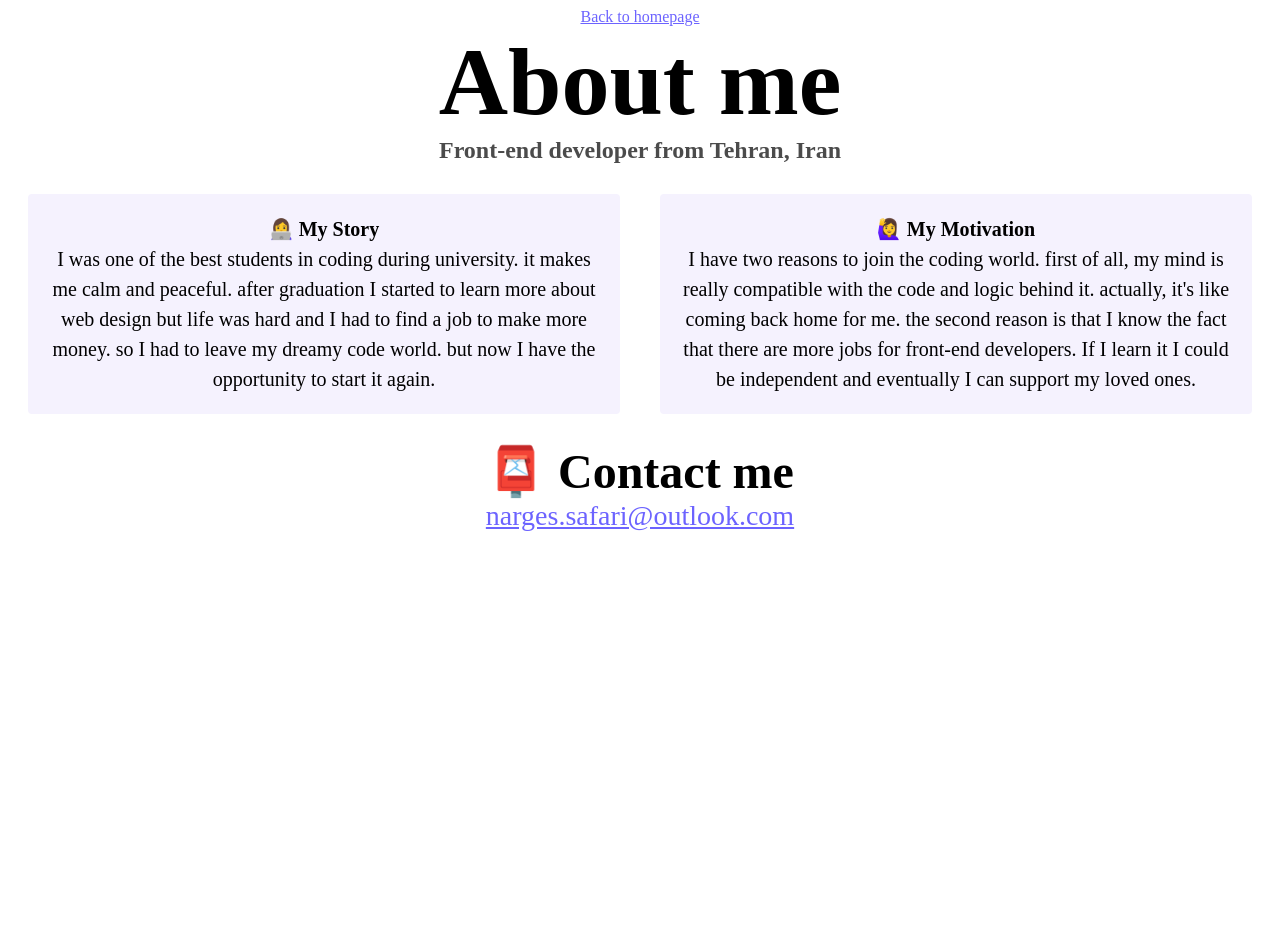
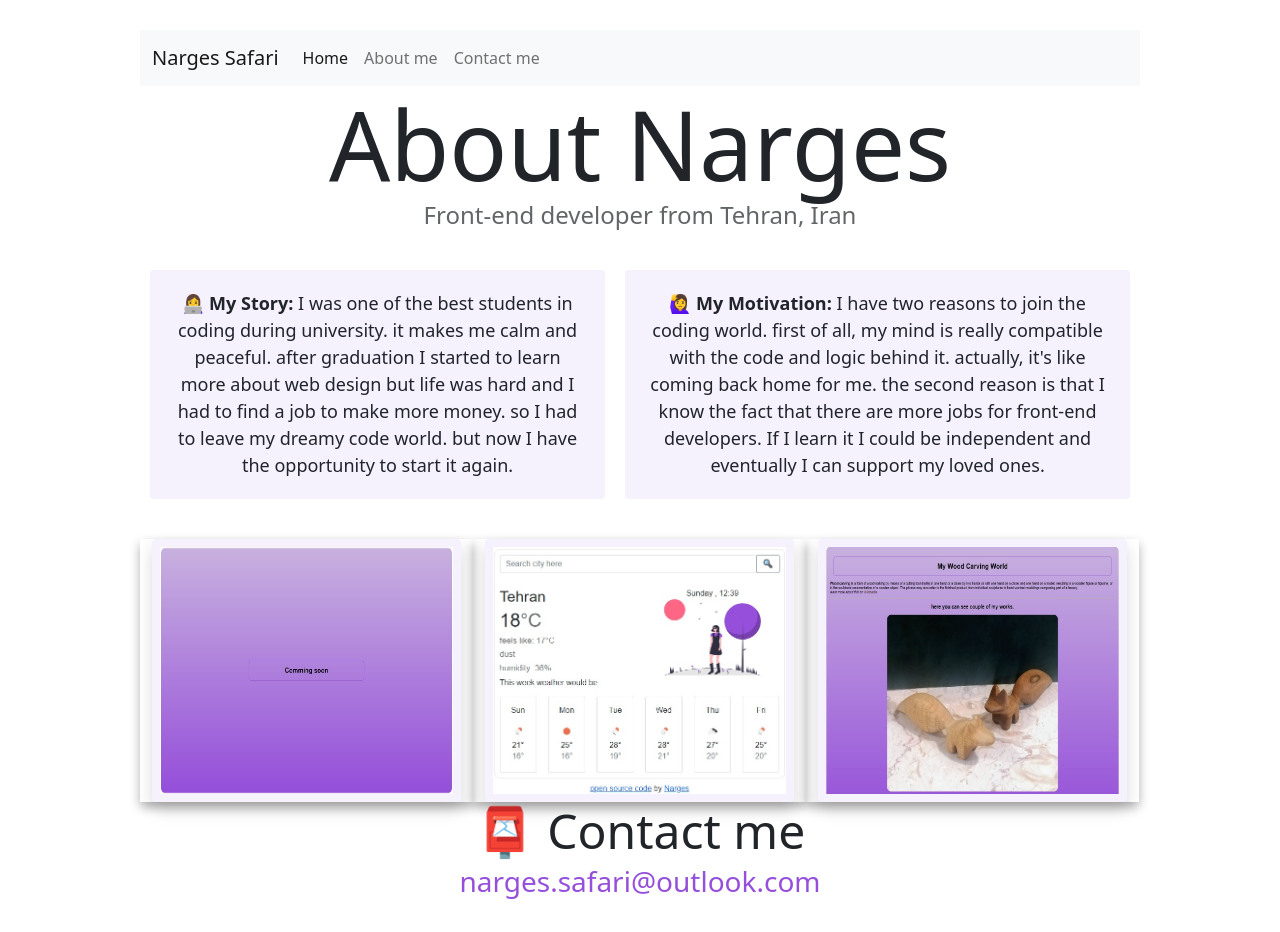
Before and after one commit to nargesazad/static-website, a plain HTML site: page aboutme.html in a window 1280 px wide. Before the commit the page ends 800 px from the top, so only its background shows below. Drawn offline with nearby package versions, Linux system fonts and the light colour scheme.

Commit message:
complete change in structure
add css

```diff
--- a/aboutme.html
+++ b/aboutme.html
@@ -4,84 +4,102 @@
     <meta charset="UTF-8" />
     <meta http-equiv="X-UA-Compatible" content="IE=edge" />
     <meta name="viewport" content="width=device-width, initial-scale=1.0" />
+    <link rel="stylesheet" href="style.css" />
+    <link
+      href="https://cdn.jsdelivr.net/npm/bootstrap@5.1.3/dist/css/bootstrap.min.css"
+      rel="stylesheet"
+      integrity="sha384-1BmE4kWBq78iYhFldvKuhfTAU6auU8tT94WrHftjDbrCEXSU1oBoqyl2QvZ6jIW3"
+      crossorigin="anonymous"
+    />
+    <script
+      src="https://cdn.jsdelivr.net/npm/bootstrap@5.1.3/dist/js/bootstrap.bundle.min.js"
+      integrity="sha384-ka7Sk0Gln4gmtz2MlQnikT1wXgYsOg+OMhuP+IlRH9sENBO0LRn5q+8nbTov4+1p"
+      crossorigin="anonymous"
+    ></script>
+    <link rel="stylesheet" href="/src/style.css" />
     <title>About Narges</title>
-    <style>
-      :root {
-        --primary-color: #6c63ff;
-        --secondary-color: #f5f2fe;
-        --box-shadow: 0 5px 10px rgba(0, 0, 0, 0.3);
-      }
-      body {
-        text-align: center;
-      }
-      a {
-        color: var(--primary-color);
-      }
-      h1,
-      h2,
-      h3 {
-        text-align: center;
-        margin: 0;
-      }
-
-      h1 {
-        font-size: 96px;
-      }
-
-      h2 {
-        font-size: 48px;
-      }
-
-      h3 {
-        font-size: 24px;
-        opacity: 0.7;
-      }
-
-      p {
-        font-size: 20px;
-        line-height: 1.5;
-        margin: 30px 20px;
-        flex: 1;
-        background-color: var(--secondary-color);
-        padding: 20px;
-        border-radius: 4px;
-      }
-
-      .textBox {
-        display: flex;
-        justify-content: space-evenly;
-      }
-
-      #mail {
-        font-size: 28px;
-      }
-    </style>
   </head>
   <body>
-    <a href="/"> Back to homepage</a>
-    <h1>About me</h1>
+    <nav class="navbar navbar-expand-lg navbar-light bg-light">
+      <div class="container-fluid">
+        <a class="navbar-brand" href="https://github.com/nargesazad"
+          >Narges Safari</a
+        >
+        <button
+          class="navbar-toggler"
+          type="button"
+          data-bs-toggle="collapse"
+          data-bs-target="#navbarNav"
+          aria-controls="navbarNav"
+          aria-expanded="false"
+          aria-label="Toggle navigation"
+        >
+          <span class="navbar-toggler-icon"></span>
+        </button>
+        <div class="collapse navbar-collapse" id="navbarNav">
+          <ul class="navbar-nav">
+            <li class="nav-item">
+              <a class="nav-link active" aria-current="page" href="index.html"
+                >Home</a
+              >
+            </li>
+            <li class="nav-item">
+              <a class="nav-link" href="/about.html">About me</a>
+            </li>
+            <li class="nav-item">
+              <a class="nav-link" href="/about.html#contact">Contact me</a>
+            </li>
+          </ul>
+        </div>
+      </div>
+    </nav>
+
+    <h1>About Narges</h1>
     <h3>Front-end developer from Tehran, Iran</h3>
-    <div class="textBox">
+    <div class="about-paragraphs">
       <p>
-        <strong>👩‍💻 My Story</strong><br />
-        I was one of the best students in coding during university. it makes me
-        calm and peaceful. after graduation I started to learn more about web
-        design but life was hard and I had to find a job to make more money. so
-        I had to leave my dreamy code world. but now I have the opportunity to
-        start it again.
+        <strong>👩‍💻 My Story:</strong> I was one of the best students in coding
+        during university. it makes me calm and peaceful. after graduation I
+        started to learn more about web design but life was hard and I had to
+        find a job to make more money. so I had to leave my dreamy code world.
+        but now I have the opportunity to start it again.
       </p>
       <p>
-        <strong>🙋‍♀️ My Motivation</strong><br />
-        I have two reasons to join the coding world. first of all, my mind is
-        really compatible with the code and logic behind it. actually, it's like
-        coming back home for me. the second reason is that I know the fact that
-        there are more jobs for front-end developers. If I learn it I could be
-        independent and eventually I can support my loved ones.
+        <strong>🙋‍♀️ My Motivation:</strong> I have two reasons to join the coding
+        world. first of all, my mind is really compatible with the code and
+        logic behind it. actually, it's like coming back home for me. the second
+        reason is that I know the fact that there are more jobs for front-end
+        developers. If I learn it I could be independent and eventually I can
+        support my loved ones.
       </p>
     </div>
-    <h2>📮 Contact me</h2>
-    <a href="mailto:narges.safari@outlook.com" id="mail"
-      >narges.safari@outlook.com</a
-    >
+    <div class="container">
+      <div class="row">
+        <div class="col-md-4">
+          <img
+            src="/images/CommingSoon.jpg"
+            class="img-fluid p-2 shadow rounded"
+          />
+        </div>
+        <div class="col-md-4">
+          <img
+            src="/images/WeatherApp.jpg"
+            class="img-fluid p-2 shadow rounded"
+          />
+        </div>
+        <div class="col-md-4">
+          <img
+            src="/images/LandingPage.jpg"
+            class="img-fluid p-2 shadow rounded"
+          />
+        </div>
+      </div>
+    </div>
+    <div id="contact">
+      <h2>📮 Contact me</h2>
+      <a href="mailto:narges.safari@outlook.com" class="email-link">
+        narges.safari@outlook.com
+      </a>
+    </div>
   </body>
 </html>
--- a/src/style.css
+++ b/src/style.css
@@ -0,0 +1,115 @@
+:root {
+  --primary-color: #954fda;
+  --secondary-color: #f5f2fe;
+  --box-shadow: 0 5px 10px rgba(0, 0, 0, 0.3);
+}
+
+body {
+  margin: 30px auto;
+  max-width: 1000px;
+}
+
+h1,
+h2,
+h3 {
+  text-align: center;
+  margin: 0;
+}
+
+h1 {
+  font-size: 96px;
+}
+
+h2 {
+  font-size: 48px;
+}
+
+h3 {
+  font-size: 24px;
+  opacity: 0.7;
+}
+
+p {
+  background: var(--secondary-color);
+  padding: 20px;
+  border-radius: 4px;
+  font-size: 18px;
+  line-height: 1.5;
+  text-align: center;
+}
+
+img {
+  background: var(--secondary-color);
+  padding: 20px;
+  border-radius: 4px;
+  line-height: 1.5;
+  text-align: center;
+}
+
+.navigation-links {
+  display: flex;
+  margin-top: 40px;
+  justify-content: center;
+}
+
+.navigation-links a {
+  margin: 20px;
+  border-radius: 4px;
+  padding: 20px 15px;
+  text-decoration: none;
+  text-transform: capitalize;
+}
+
+.contact-link {
+  background: var(--primary-color);
+  box-shadow: var(--box-shadow);
+  color: white;
+}
+
+.about-link {
+  color: var(--primary-color);
+  border: 1px solid var(--primary-color);
+}
+
+.homepage-link {
+  color: var(--primary-color);
+  text-align: center;
+  display: block;
+}
+
+.about-paragraphs {
+  display: flex;
+  margin: 30px 0;
+}
+
+.about-paragraphs p {
+  margin: 10px;
+}
+
+.email-link {
+  display: flex;
+  justify-content: center;
+  color: var(--primary-color);
+  font-size: 28px;
+  text-decoration: none;
+}
+
+.email-link:hover {
+  text-decoration: underline;
+}
+
+.lunchBut {
+  background-color: var(--primary-color);
+  color: var(--secondary-color);
+}
+
+.col-md-4 {
+  box-shadow: var(--box-shadow);
+  display: flex;
+  width: 33.3%;
+  justify-content: space-evenly;
+}
+
+.col-md-6 {
+  margin-top: 25px;
+}
```
Also changed, not shown: index.html (+114 -55 lines).
